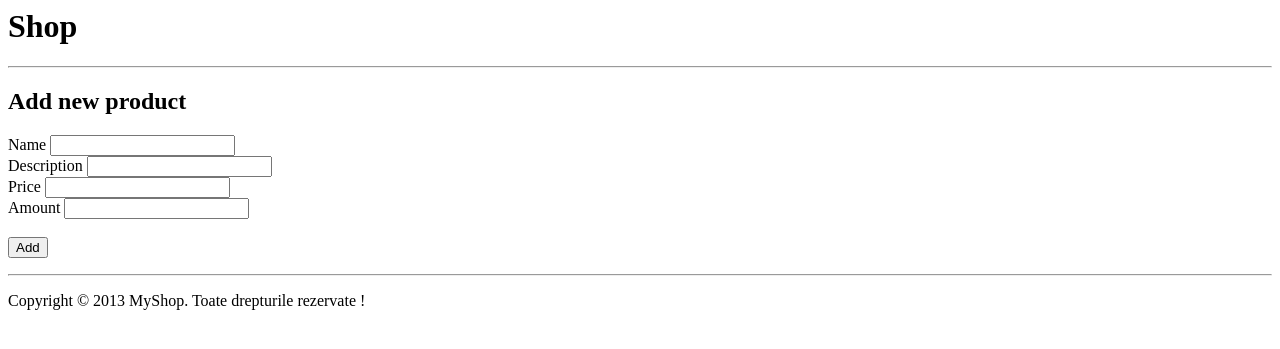
After one commit to Ale-s/Funeral, a PHP site: the page made by mvc/app/view/product_add.tpl.php in a window 1280 px wide. The commit adds this page. Shown: the top 349 px of the page. Run offline with PHP 8.4, Linux system fonts and the light colour scheme; the template is opened without the code that fills it, so the values that code supplies are empty; some libraries are stand-ins or nearby versions.

```diff
--- /dev/null
+++ b/mvc/app/view/product_add.tpl.php
@@ -0,0 +1,37 @@
+<?php @include APP_PATH . 'view/snippets/header.tpl.php'; ?>
+
+    <h2>Add new product</h2>
+
+<?php if ($form_error) { ?>
+    <p><em>Nu ati reusit sa adaugati un nou produs!</em></p>
+<?php } ?>
+
+    <form action="<?php echo APP_URL; ?>product/addProduct/<?php echo $category->id; ?>" method="post">
+	<label>Name
+        <input type="text" name="form[name]" value="" />
+    </label>
+	<br />
+	<label>Description
+        <input type="text" name="form[description]" value="" />
+    </label>
+	<br />
+    <label>Price
+         <input type="text" name="form[price]" value="" />
+    </label>
+	<br />
+    <label>Amount
+          <input type="text" name="form[amount]" value="" />
+    </label>
+	<br />
+    <!--
+    <label>Category
+          <input type="text" name="form[category]" value="" />
+    </label>
+    -->
+	<br />
+
+	<input type="submit" name="form[action]" value="Add" />
+
+</form>
+
+<?php @include APP_PATH . 'view/snippets/footer.tpl.php'; ?>
--- a/mvc/app/view/product_listbycategory.tpl.php
+++ b/mvc/app/view/product_listbycategory.tpl.php
@@ -10,11 +10,13 @@
 
            <p>Price:<?php echo $prods['product_price']; ?></p>
 
+           <a href = "<?php echo APP_URL ?>product/view/<?php echo $prods['product_id']; ?>">View details</a>
+
 
            <?php }
            ?>
 
-    <a href = "/Funeral/mvc/product/addProduct/<?php echo $category->id; ?>">Add a product</a>
+    <a href = "<?php echo APP_URL ?>/product/addProduct/<?php echo $category->id; ?>">Add a product</a>
 
 </p>
 
```
Also changed, not shown: mvc/app/controller/product.php (+16 -1 lines), mvc/app/model/product.php (+11 -1 lines), mvc/app/view/product_view.tpl.php (+6 -1 lines).
